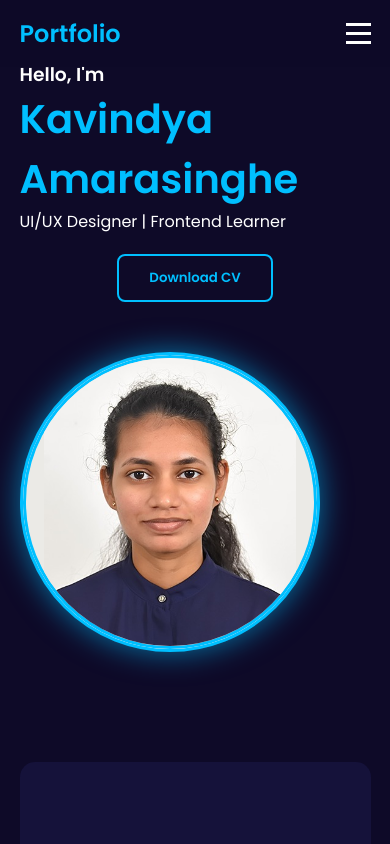
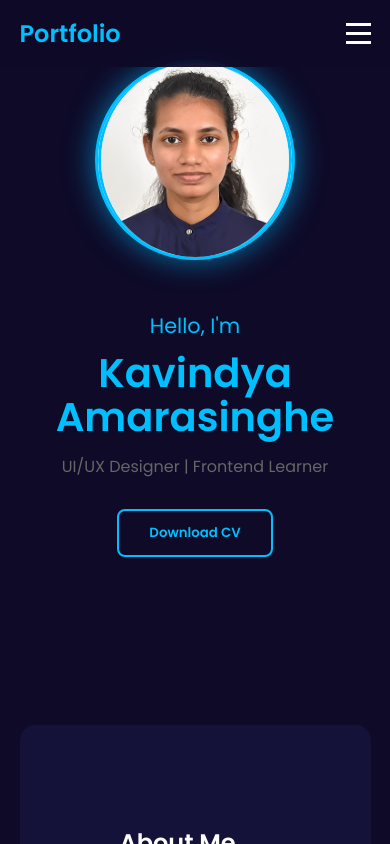
Before and after one commit to KAmarasinghe686/My-portfolio-, a React (Vite) app: page / in a window 390 px wide. Shown: the top 844 px of the page. Built offline with nearby package versions, Linux system fonts and the light colour scheme.

Commit message:
Fix mobile header layout and text visibility

```diff
--- a/src/components/Header.css
+++ b/src/components/Header.css
@@ -1,6 +1,43 @@
+.header {
+  display: flex;
+  align-items: center;
+  justify-content: space-between;
+  gap: 50px;
+  min-height: 80vh;
+  padding: 40px 20px;
+  max-width: 1200px;
+  margin: 0 auto;
+}
+
+.intro {
+  flex: 1;
+  text-align: left;
+}
+
+.intro h3 {
+  font-size: 1.5rem;
+  color: #00BFFF;
+  margin-bottom: 10px;
+  font-weight: 500;
+}
+
+.intro h1 {
+  font-size: 3.5rem;
+  font-weight: 700;
+  margin-bottom: 15px;
+  line-height: 1.1;
+  color: #333;
+}
+
+.intro p {
+  font-size: 1.3rem;
+  color: #666;
+  margin-bottom: 30px;
+}
+
 .header-buttons {
   display: flex;
-  justify-content: flex-start; /* Changed from center to left */
+  justify-content: flex-start;
   margin-top: 30px;
 }
 
@@ -22,7 +59,6 @@
   transform: translateY(-2px);
 }
 
-/* Fix image container to prevent compression */
 .header-img {
   width: 300px;
   height: 300px;
@@ -34,12 +70,68 @@
   align-items: center;
   justify-content: center;
   background: #ebeae6;
-
-
+  flex-shrink: 0; /* Prevents image from shrinking */
 }
 
 .header-img img {
   width: 100%;
   height: 100%;
-  object-fit: cover; /* Use 'cover' for filled circle, 'contain' to see full image */
+  object-fit: cover;
 }
+
+/* Mobile responsive fixes */
+@media (max-width: 768px) {
+  .header {
+    flex-direction: column-reverse; /* Image below text on mobile */
+    text-align: center;
+    gap: 30px;
+    min-height: auto;
+    padding: 60px 20px;
+  }
+
+  .intro {
+    text-align: center;
+  }
+
+  .intro h3 {
+    font-size: 1.3rem;
+  }
+
+  .intro h1 {
+    font-size: 2.5rem; /* Smaller on mobile */
+  }
+
+  .intro p {
+    font-size: 1.1rem;
+  }
+
+  .header-img {
+    width: 250px;
+    height: 250px;
+    margin: 0 auto; /* Center image */
+  }
+
+  .header-buttons {
+    justify-content: center; /* Center button on mobile */
+  }
+}
+
+/* For very small phones */
+@media (max-width: 480px) {
+  .header {
+    padding: 40px 15px;
+  }
+
+  .intro h1 {
+    font-size: 2rem;
+  }
+
+  .intro p {
+    font-size: 1rem;
+  }
+
+  .header-img {
+    width: 200px;
+    height: 200px;
+  }
+}
--- a/src/components/Header.jsx
+++ b/src/components/Header.jsx
@@ -25,15 +25,7 @@ export default function Header() {
       </div>
 
       <div className="header-img">
-        <img
-          src={profile}
-          alt="Kavindya"
-          style={{
-            width: '100%',
-            height: '100%',
-            objectFit: 'contain' /* This prevents compression */
-          }}
-        />
+        <img src={profile} alt="Kavindya" />
       </div>
     </header>
   );
```
